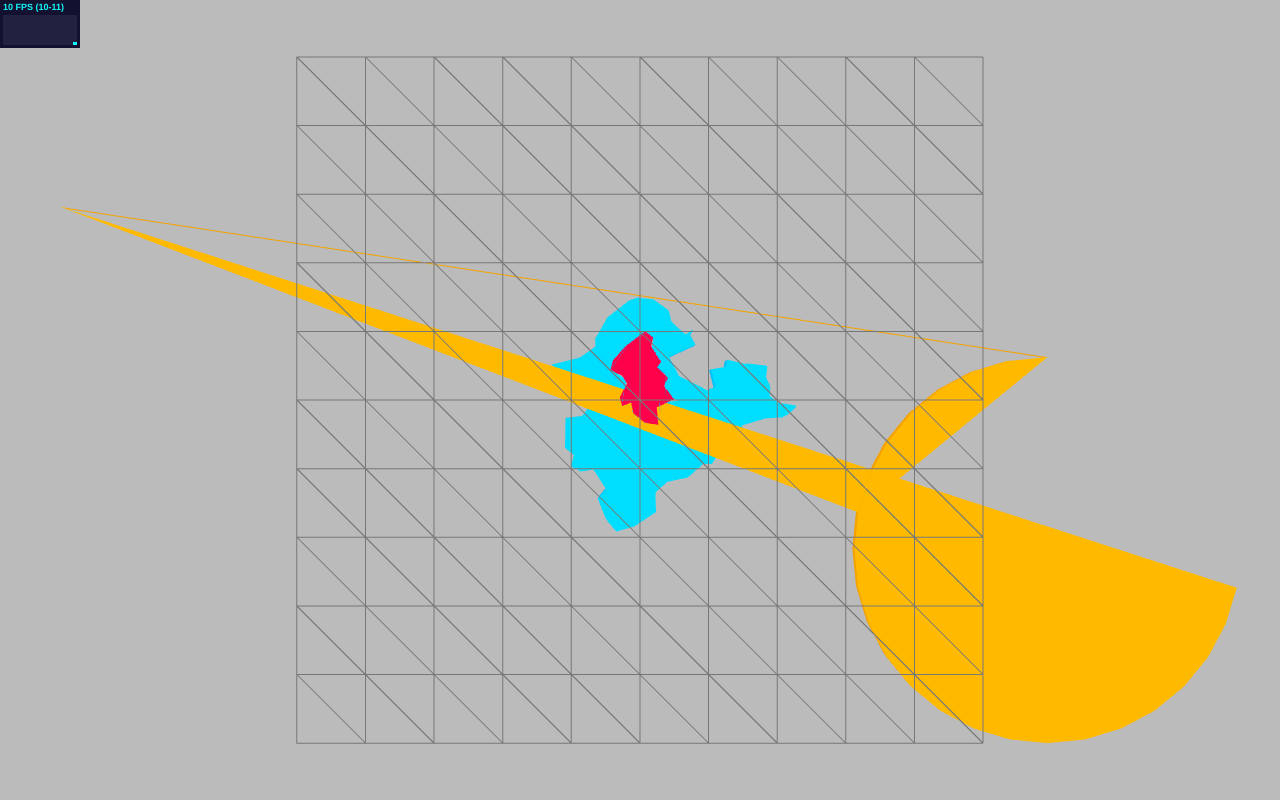
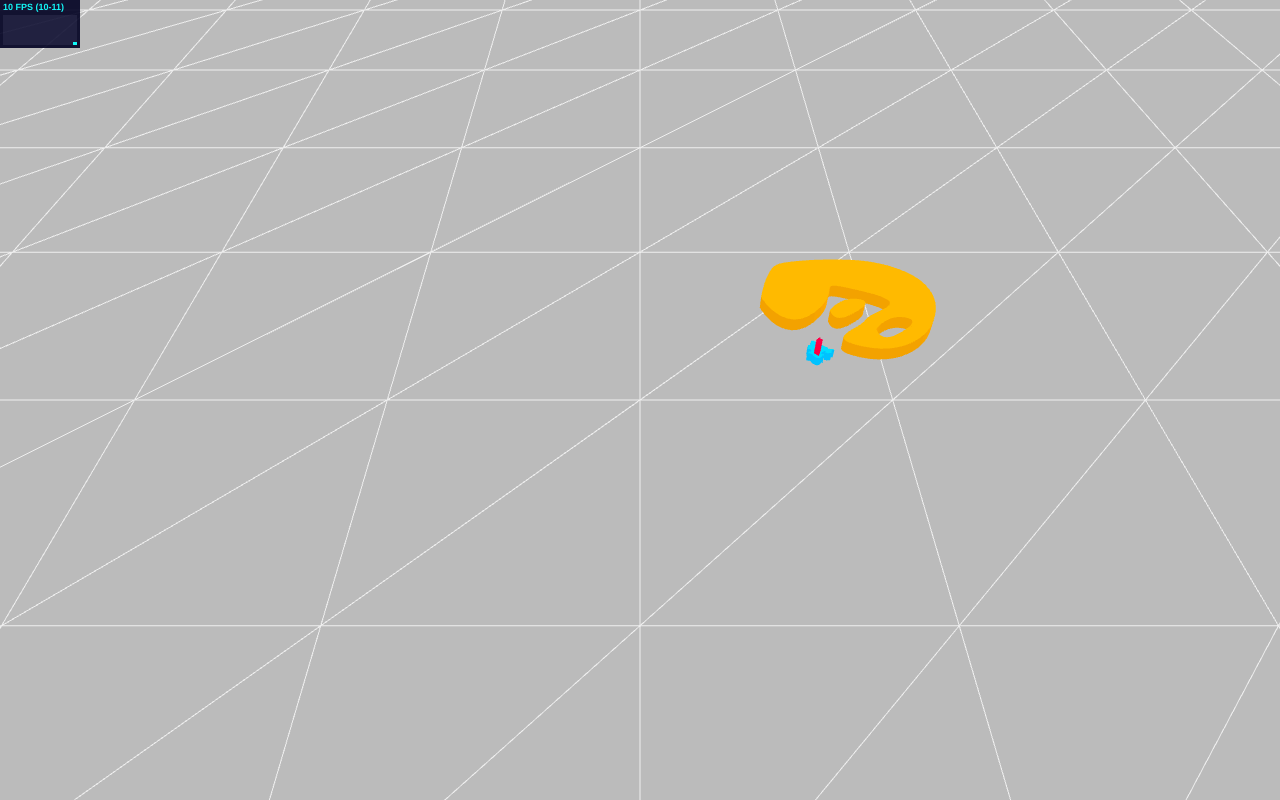
Before and after one commit to bobliaos/gimMap, a plain HTML site: page index.html in a window 1280 px wide. Drawn offline with Linux system fonts and the light colour scheme; animation ran at ten frames a second.

Commit message:
svg render problem solved

```diff
--- a/index.html
+++ b/index.html
@@ -28,13 +28,11 @@
                 scene = new THREE.Scene();
 
                 camera = new THREE.PerspectiveCamera(50,window.innerWidth / window.innerHeight,near,far);
-                camera.position.set(0,0,200);
+                camera.position.set(0,-1200,1200);
+                camera.lookAt( {x:0, y:0, z:0 } );
 
-                group = new THREE.Object3D();
-                group.position.x = 0;
-                group.position.y = 0;
-                group.position.z = 0;
-                scene.add(group);
+                main3dContainer = new THREE.Object3D();
+                scene.add(main3dContainer);
 
                 var light = new THREE.DirectionalLight(0x444444);
                 light.position.set(0.75,0.75,1).normalize();
@@ -44,13 +42,13 @@
                 scene.add(ambientLight);
 
                 var plane = new THREE.Mesh(
-                        new THREE.PlaneGeometry(160,160,10,10),
-                        new THREE.MeshBasicMaterial({color:0x777777,wireframe:true}));
-                plane.rotation.x = Math.PI;
-                group.add(plane);
+                        new THREE.PlaneGeometry(5000,5000,10,10),
+                        new THREE.MeshBasicMaterial({color:0xEEEEEE,wireframe:true}));
+                //plane.rotation.x = Math.PI;
+                main3dContainer.add(plane);
 
                 var svgObject = GimSVGParser.getSVGObject();
-                addGeoObject(group,svgObject);
+                addGeoObject(main3dContainer,svgObject);
             }
 
             var addGeoObject = function (group,svgObject)
@@ -72,10 +70,10 @@
                         simpleShape = simpleShapes[j];
                         shape3d = simpleShape.extrude({amount:amount,bevelEnabled:false});
                         mesh = new THREE.Mesh(shape3d,material);
-                        mesh.rotation.x = Math.PI;
+//                        mesh.rotation.x = Math.PI;
 //                        mesh.translateZ(-amount - 1);
-                        mesh.translateX(-svgObject.center.x);
-                        mesh.translateY(-svgObject.center.y);
+//                        mesh.translateX(-svgObject.center.x);
+//                        mesh.translateY(-svgObject.center.y);
                         group.add(mesh);
                     }
                 }
@@ -107,7 +105,8 @@
             {
                 requestAnimationFrame(animate);
 
-                group.rotation.y += (targetRotation - group.rotation.y) * 0.05;
+//                main3dContainer.rotation.y += (targetRotation - main3dContainer.rotation.y) * 0.05;
+                main3dContainer.rotation.z += (targetRotation - main3dContainer.rotation.z) * 0.05;
                 renderer.render(scene,camera);
                 stats.update();
             }
@@ -116,7 +115,7 @@
             //MAIN///////////////////////////////////////////////////////////////////
 
             var renderer, stats;
-            var scene, camera, group;
+            var scene, camera, main3dContainer;
             var targetRotation = 0;
             var targetRotationOnMouseDown = 0;
             var mouseX = 0;
--- a/js/gim/core/GimSVGParser.js
+++ b/js/gim/core/GimSVGParser.js
@@ -13,7 +13,13 @@ var GimSVGParser = {
                 "L366.1499,130.3388 L363.4698,128.1161 L362.9256,125.6018 L360.8153,126.4025 L360.2968,124.3588 " +
                 "L361.9519,121.1623 L360.4475,118.7162 L358.1163,117.8678 L358.7094,115.7577 L361.6243,112.4576 Z",
             /// Keelung City
-                "M230 80 A 45 45, 0, 1, 0, 275 125 Z",
+//                "M481.1,181.7 L450.7,129 L481.1,76.4 L541.9,76.4 L572.3,129 L541.9,181.7Z ",
+                "M409.5,244.3c0,0-2.4-46,39.4-17.5c41.7,28.4,57.4,52.2,22.8,56.4C437,287.5,409.5,244.3,409.5,244.3z" +
+                "M559.6,220.3c34.6-4.3,19-28-22.8-56.4c-41.7-28.4-39.4,17.5-39.4,17.5S525,224.6,559.6,220.3z" +
+                "M265.5,289.7c0,0,33.9-132.3,111.9-50.9c78,81.4,0,117,113.6,71.2c113.6-45.8,11.9-63.1-10.2-97.7" +
+                "c-22-34.6-103.1-57.8-23.6-86c79.6-28.3,138.9,31.1,159.3,68.4s37.3,84.5,20.4,135.5c-17,51-71.2,83.3" +
+                "-125.5,93.4c-54.3,10.2-171.3,3.4-198.4-15.3C285.9,389.7,265.5,289.7,265.5,289.7z",
+//                "M308.5,167 c0,6.6 -5.4,12 -12,12 h-76 c-6.6,0 -12 -5.4 -12 -12 V91 c0 -6.6,5.4 -12,12 -12 h76 c6.6,0,12,5.4,12,12 V167z",
             /// Taipei County
                 "M359.4486,155.6690 L357.0422,152.7420 L355.1688,148.0173 L357.1186,145.8045 L354.1323,141.2242 " +
                 "L351.1807,141.6609 L348.9387,140.5372 L349.5415,137.8396 L347.5174,136.1694 L347.6299,129.2327 " +
@@ -34,9 +40,9 @@ var GimSVGParser = {
                 "L370.8412,123.6440 L371.0684,118.8252 L369.0431,117.3157 L369.6882,115.7936 L367.8578,112.8749 " +
                 "L368.1217,110.4867 L366.5152,109.2554 L361.9554,112.3435 L358.1163,117.8678 L361.7218,120.2192 " +
                 "L360.7261,126.3232 L362.8064,125.5221 Z"];
-        obj.amounts = [19, 2, 6];
+        obj.amounts = [50, 30, 20];
         obj.colors = [0xFF0033, 0xC08000, 0x0099CC];
-        obj.center = {x: 365, y: 125};
+        obj.center = {x: 0, y: 0};
 
         return obj;
     },
@@ -60,8 +66,10 @@ var GimSVGParser = {
                 if (c !== COMMA && c !== SPACE) break;
                 idx++;
             }
-            if (c === MINUS) sidx++;
-            else sidx = idx;
+            if (c === MINUS)
+                sidx = idx++;
+            else
+                sidx = idx;
 
             while (idx < len) {
                 c = pathStr.charCodeAt(idx);
@@ -242,7 +250,8 @@ var GimSVGParser = {
                     y = ny;
                     break;
                 default :
-                    throw  new Error("weird path command:" + activeCmd);
+                    console.log(">>>" + activeCmd + "<<<")
+//                    throw  new Error("weird path command:" + activeCmd);
             }
 
             if (canRepeat && nextIsNum())
```
